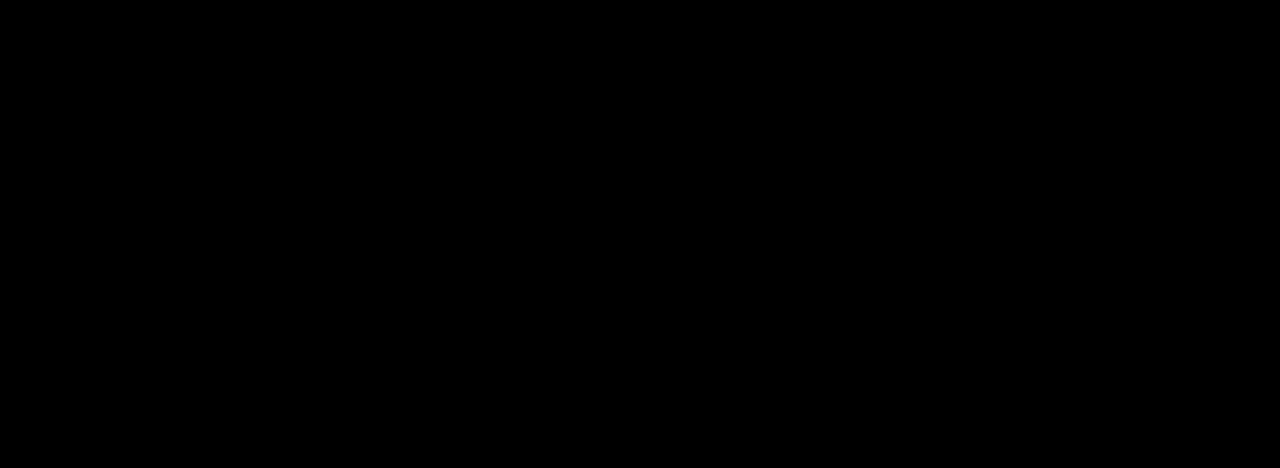
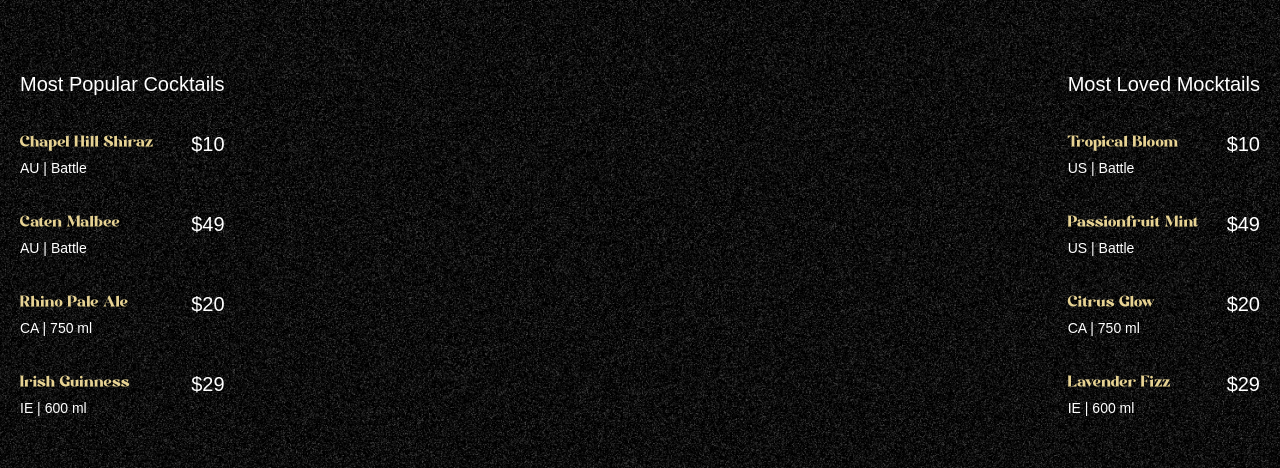
Before and after one commit to shri-rang/gsap-cocktail-website, a React (Vite) app: page / in a window 1280 px wide. Shown: the part 890-1358 px from the top of the page. Built offline with nearby package versions, Linux system fonts and the light colour scheme; a web font is replaced by a local one.

Commit message:
implement coctails section

```diff
--- a/src/App.jsx
+++ b/src/App.jsx
@@ -3,6 +3,7 @@
 import gsap from 'gsap'
 import Navbar from './components/Navbar';
 import Hero from './components/Hero';
+import Cocktails from './components/Cocktails';
 
  gsap.registerPlugin(ScrollTrigger, SplitText);
 
@@ -13,6 +14,7 @@
      <main>
        <Navbar/>
        <Hero/>
+       <Cocktails />
 
      </main>
 
--- /dev/null
+++ b/src/components/Cocktails.jsx
@@ -0,0 +1,86 @@
+import React from 'react'
+import { cocktailLists , mockTailLists } from '../../constants/index.js'
+import { useGSAP } from '@gsap/react'
+import gsap from 'gsap'
+
+const Cocktails = () => {
+
+  useGSAP( ()=> {
+
+    const prallax = gsap.timeline( {
+       scrollTrigger : {
+        trigger : '#cocktails',
+        start : 'top 30%',
+        end : 'bottom 80%',
+        scrub : true
+       }
+    } )
+
+     prallax.from(
+      '#c-left-leaf', {
+        x : -100,
+        y: 100
+      }
+     )
+     .from(
+      '#c-right-leaf', {
+         x :100,
+         y: 100
+      }
+     )
+
+  } )
+
+  return (
+    <section
+    id='cocktails'
+    className='noisy'
+    >
+     <img src="/images/cocktail-left-leaf.png" alt="l-leaf" id='c-left-leaf' />
+     <img src="/images/cocktail-right-leaf.png" alt="r-leaf" id='c-right-leaf' />
+
+      <div
+      className='list'
+      >
+       <div
+       className='popular'
+       >
+         <h2>Most Popular Cocktails</h2>
+          <ul>
+            {cocktailLists.map( (drink)=>{
+               return <li key={drink.name}>
+                 <div
+                  color='md:me-28'
+                 >
+                  <h3>{drink.name}</h3>
+                  <p>{drink.country} |  {drink.detail} </p>
+                  </div>
+                    <span>{drink.price}</span>
+                </li>
+            }  ) }
+          </ul>
+       </div>
+           <div
+       className='popular'
+       >
+         <h2>Most Loved Mocktails</h2>
+          <ul>
+            {mockTailLists.map( (drink)=>{
+               return <li key={drink.name}>
+                 <div
+                  color='me-28'
+                 >
+                  <h3>{drink.name}</h3>
+                  <p>{drink.country} |  {drink.detail} </p>
+                  </div>
+                    <span>{drink.price}</span>
+                </li>
+            }  ) }
+          </ul>
+       </div>
+      </div>
+    </section>
+  )
+}
+
+export default Cocktails
```
